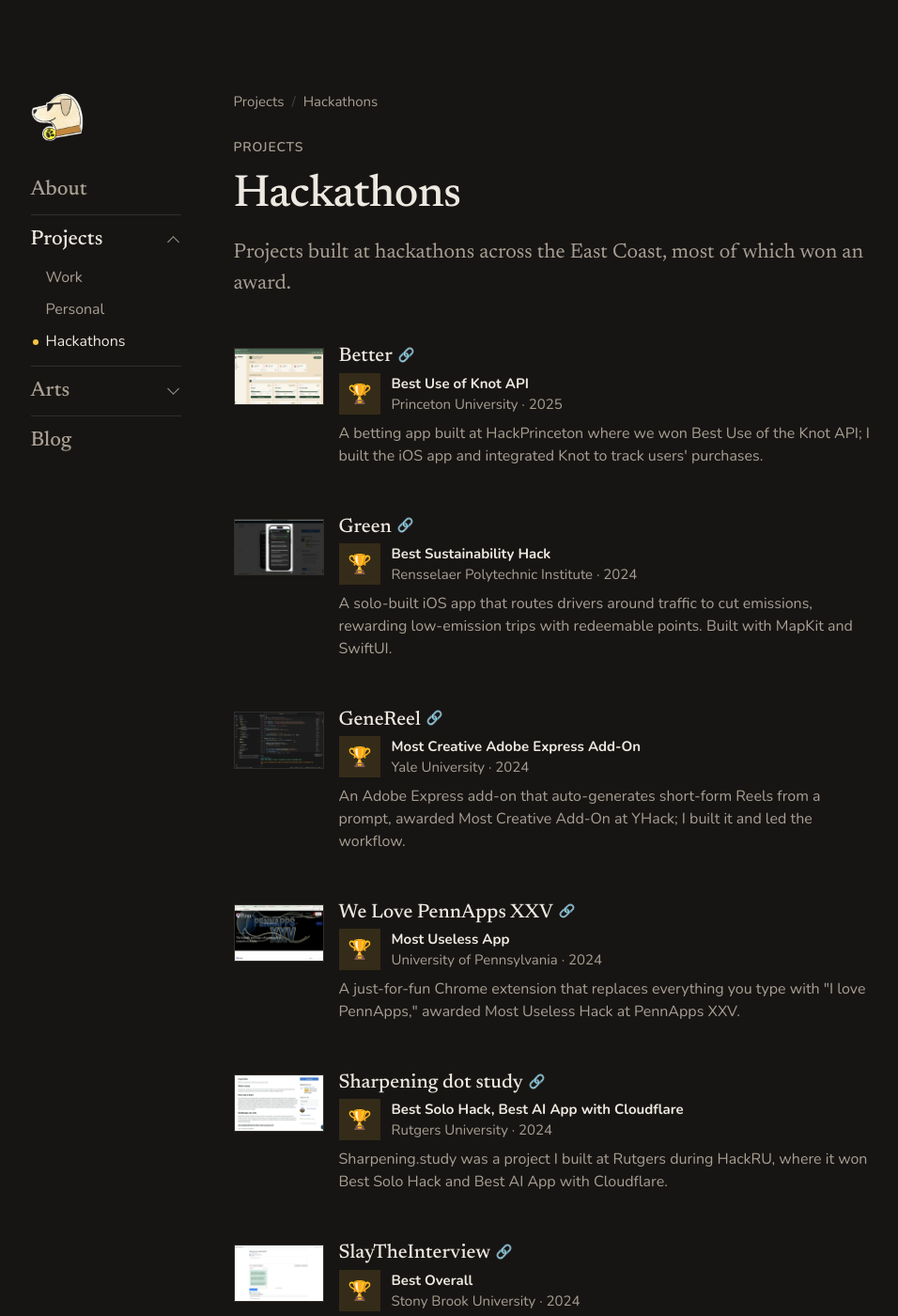
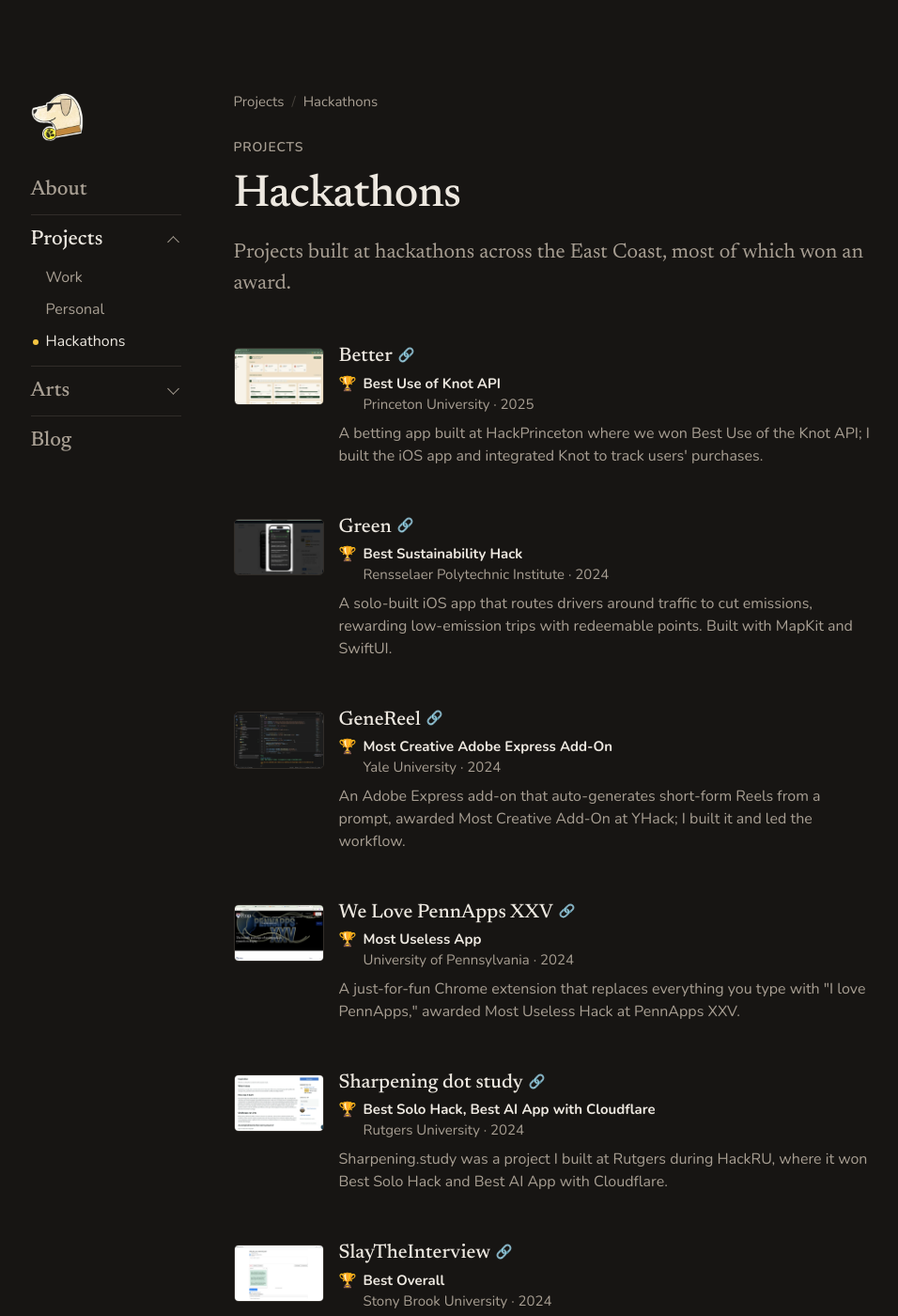
Before and after one commit to mravaloarison/mravaloarison.github.io, a Jekyll site: the page built from projects/category/hackathons/index.md, in a window 1280 px wide and 1400 px high. Shown: the whole window at 94% size, without its empty margins (140-1096 px from the left). Built offline with Jekyll 4.4.1, drawn with Linux system fonts in a browser that asks for light colours.

Commit message:
Project rows: rounded thumbnails, text in line with the title, lighter award
Mami's requests: a little corner radius on the project thumbnails
(--radius-thumb, 5px, the one exception to square corners), and on phones
the description in line with the title beside the thumbnail, as on wider
screens. The award in lists drops its 44px yellow square, which looked
messy next to a thumbnail: an 18px trophy before the award in bold, then
university · year under it, balanced, the year never alone on a line. The
project page's award box and the bio's award rows are unchanged.

Co-Authored-By: Claude Opus 5.5 <noreply@anthropic.com>
Claude-Session: https://claude.ai/code/session_01HxKcS5wnQzvR66vCB9wedF

```diff
--- a/_includes/award.html
+++ b/_includes/award.html
@@ -7,22 +7,24 @@
   square is the image's padding and background, see .award-icon).
   alt="" because the award text says it all.
   On project pages (size="large") it's a box under the abstract. In
-  project lists (size="card") it's two short lines: the award title, then
-  university · year (each project has its own row, so the extra line can't
-  knock anything out of line).
+  project lists (size="card") it's lighter, in line with the title beside
+  the small thumbnail: a small trophy (no square) before the award in bold,
+  then university · year under the award, the year tied to the last word
+  with no-break spaces so it never sits alone on a line.
   Params: item (a project), size ("large" | "card").
 {%- endcomment -%}
 {%- assign a = include.item -%}
 {%- assign trophy_src = '/assets/emoji/trophy.svg' | relative_url -%}
 {%- if a.award and include.size == "card" -%}
-{%- assign card_where = a.organization | default: a.event %}
-<div class="award-card">
-  <img class="award-icon" src="{{ trophy_src }}" width="44" height="44" alt="">
-  <p class="award-card-text">
-    <span class="award-card-name"><span class="sr-only">Winner: </span>{{ a.award }}</span>
-    <span class="award-card-where"><span class="award-card-school">{{ card_where }}{% if a.date %} ·{% endif %}</span>{% if a.date %} <span class="award-card-year">{{ a.date | date: "%Y" }}</span>{% endif %}</span>
-  </p>
-</div>
+{%- assign card_where = a.organization | default: a.event -%}
+{%- if a.date -%}{%- assign card_year = a.date | date: "%Y" -%}{%- else -%}{%- assign card_year = nil -%}{%- endif %}
+<p class="award-card">
+  <img class="award-card-icon" src="{{ trophy_src }}" width="18" height="18" alt="">
+  <span class="award-card-name"><span class="sr-only">Winner: </span>{{ a.award }}</span>
+  {%- if card_where or card_year %}
+  <span class="award-card-where">{{ card_where }}{% if card_where and card_year %}&nbsp;·&nbsp;{% endif %}{{ card_year }}</span>
+  {%- endif %}
+</p>
 {%- elsif a.award -%}
 {%- assign where = "" -%}
 {%- if a.organization -%}{%- assign where = where | append: a.organization | append: "|" -%}{%- endif -%}
--- a/assets/css/styles.css
+++ b/assets/css/styles.css
@@ -76,6 +76,9 @@
      (the nav's current-page dot, round buttons, the play mark). */
   --radius-sm: 0;
   --radius-md: 0;
+  /* the one exception: the project list's small thumbnails (Mami's request,
+     November 2026: "just a little corner radius ... not too much") */
+  --radius-thumb: 5px;
 
   --measure: 680px;
   --nav-width: 160px;
@@ -1058,13 +1061,13 @@ main iframe {
 }
 
 /* Project list: one project per box (see the post list above for the box)
-   with a small thumbnail on the left (Mami's request, November 2026: "really
-   small for the previews"; the screenshot at its real size is on the
-   project's own page; it was 200px, and the full width of a phone, stacked
-   over the text). From 601px the thumbnail is 96px wide with the title,
-   the award line and the description beside it; on phones it's 80px wide
-   beside the title, with the award and the description under them at full
-   width (see the phone rules below). */
+   with a small thumbnail on the left and everything else in line with the
+   title beside it, at every width (Mami's requests, November 2026: "really
+   small for the previews", then "just a little corner radius" and the
+   description "aligned with the title" on phones too). The thumbnail is
+   80px wide on phones and 96px from 601px, corners --radius-thumb; the
+   screenshot at its real size is on the project's own page. (It was 200px,
+   and the full width of a phone, stacked over the text.) */
 
 .card-grid {
   margin: var(--space-24) 0 var(--space-48);
@@ -1092,7 +1095,7 @@ main iframe {
   grid-row: 1 / 4;
   align-self: start;
   margin-top: 3px; /* level with the title's capitals */
-  border-radius: var(--radius-md);
+  border-radius: var(--radius-thumb);
   border: 1px solid var(--border);
 }
 
@@ -1219,49 +1222,43 @@ main iframe {
   margin: 0 0 var(--space-4);
 }
 
-/* Award in project lists: the trophy's square beside two lines, the award
-   title, then university · year. If the title wraps on a narrow phone,
-   the square stays centred on the block. */
+/* Award in project lists (award.html size="card"): a small 🏆 before the
+   award in bold, and university · year muted under the award, all in line
+   with the title beside the thumbnail (Mami's request, November 2026: the
+   trophy's 44px square next to a thumbnail looked messy; the square stays
+   on project pages and the bio). Wrapped lines are balanced, and the year
+   is tied to the university's last word, so it never sits alone. */
 .award-card {
   grid-column: 2;
   grid-row: 2;
   display: grid;
-  grid-template-columns: auto minmax(0, 1fr);
-  column-gap: var(--space-12);
-  align-items: center;
+  grid-template-columns: 18px minmax(0, 1fr);
+  column-gap: var(--space-8);
   margin: 0 0 var(--space-8);
-}
-
-.award-card .award-icon {
-  width: 44px;
-  height: 44px;
-  padding: 10px;
-}
-
-.award-card-text {
-  margin: 0;
-}
-
-.award-card-name {
-  display: block;
-  font-size: 15px;
-  font-weight: 700;
-  line-height: 22px;
-  color: var(--text);
-  text-wrap: balance;
-}
-
-.award-card-where {
-  display: block;
   font-size: 15px;
   line-height: 22px;
-  color: var(--text-secondary);
-}
-
-/* like .award-part: the year moves down whole if the line is full */
-.award-card-school,
-.award-card-year {
-  display: inline-block;
+}
+
+.award-card-icon {
+  align-self: start;
+  width: 18px;
+  height: 18px;
+  margin-top: 2px; /* centred on the first line */
+}
+
+.award-card-name,
+.award-card-where {
+  grid-column: 2;
+  text-wrap: balance;
+}
+
+.award-card-name {
+  font-weight: 700;
+  color: var(--text);
+}
+
+.award-card-where {
+  color: var(--text-secondary);
 }
 
 .card-description {
@@ -1290,39 +1287,6 @@ main iframe {
   }
 }
 
-/* Phones: the thumbnail sits beside the title only, and the award and the
-   description run the full width under them, as they did before the
-   thumbnails shrank (beside a thumbnail they'd be squeezed into a narrow
-   column, the award's university and year breaking onto lines of their
-   own). Rows are only made for what's there, so a project without an
-   award has no empty gap. */
-@media (max-width: 600px) {
-  .card {
-    grid-template-rows: none;
-    row-gap: var(--space-12);
-  }
-
-  .card-media {
-    grid-row: 1;
-    align-self: center;
-    margin-top: 0;
-  }
-
-  .card-title {
-    align-self: center;
-    margin: 0;
-  }
-
-  .award-card,
-  .card-description {
-    grid-column: 1 / -1;
-    grid-row: auto;
-  }
-
-  .award-card {
-    margin: 0;
-  }
-}
 
 .card .meta {
   font-size: 14px;
```
Also changed, not shown: CLAUDE.md (+24 -19 lines).
